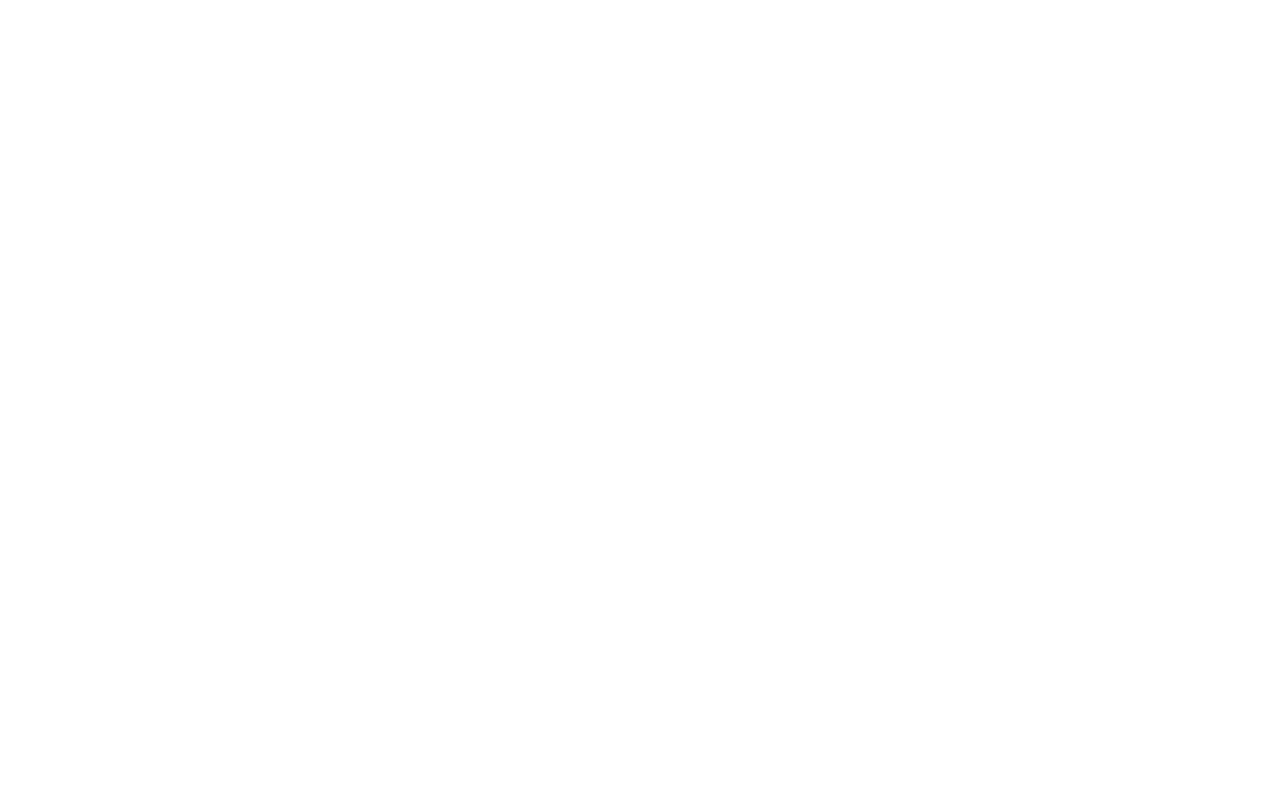
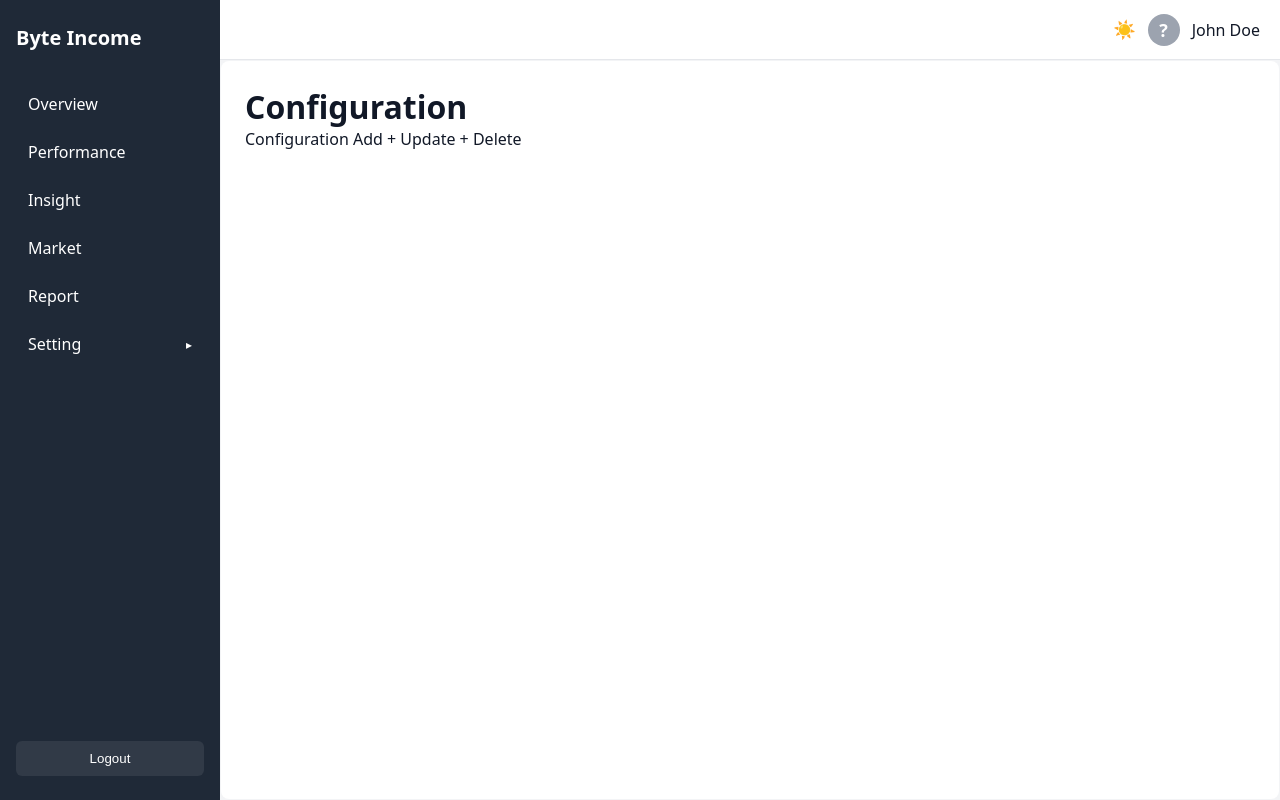
Before and after one commit to lytanghai/byte-income, a Vue app: page /setting/configuration in a window 1280 px wide. Before the commit this address had no page. Built offline with nearby package versions, Linux system fonts and the light colour scheme; the HTML template or start-up script is replaced by a standard one.

Commit message:
apply new ui

```diff
--- a/src/layouts/DashboardLayout.vue
+++ b/src/layouts/DashboardLayout.vue
@@ -8,10 +8,26 @@
             <div class="menu-container">
                 <nav class="menu">
                     <RouterLink @click="closeSidebar" to="/overview">Overview</RouterLink>
-                    <RouterLink @click="closeSidebar" to="/income">Income</RouterLink>
-                    <RouterLink @click="closeSidebar" to="/expense">Expense</RouterLink>
+                    <RouterLink @click="closeSidebar" to="/performance">Performance</RouterLink>
+                    <RouterLink @click="closeSidebar" to="/insight">Insight</RouterLink>
+                    <RouterLink @click="closeSidebar" to="/market">Market</RouterLink>
                     <RouterLink @click="closeSidebar" to="/report">Report</RouterLink>
-                    <RouterLink @click="closeSidebar" to="/setting">Setting</RouterLink>
+                     <div class="menu-group">
+                        <div class="menu-parent" @click="toggleSetting">
+                            Setting
+                            <span class="arrow">{{ settingOpen ? '▾' : '▸' }}</span>
+                        </div>
+
+                        <div v-if="settingOpen" class="submenu">
+                            <RouterLink @click="closeSidebar" to="/setting/users">
+                                Users
+                            </RouterLink>
+
+                            <RouterLink @click="closeSidebar" to="/setting/configuration">
+                                Configuration
+                            </RouterLink>
+                        </div>
+                     </div>
                 </nav>
             </div>
 
@@ -50,6 +66,7 @@
         </div>
     </div>
 </template>
+
 <style scoped>
 /* Root layout */
 .layout {
@@ -138,6 +155,41 @@
     background: none;
     border: none;
     cursor: pointer;
+}
+
+.menu-group {
+    display: flex;
+    flex-direction: column;
+}
+
+.menu-parent {
+    padding: 10px 12px;
+    cursor: pointer;
+    border-radius: 6px;
+    display: flex;
+    justify-content: space-between;
+    align-items: center;
+}
+
+.menu-parent:hover {
+    background: rgba(255,255,255,0.08);
+}
+
+.submenu {
+    display: flex;
+    flex-direction: column;
+    margin-left: 12px;
+    gap: 4px;
+}
+
+.submenu a {
+    padding: 8px 12px;
+    font-size: 14px;
+    border-radius: 6px;
+}
+
+.arrow {
+    font-size: 12px;
 }
 
 /* Profile (right of sidebar) */
@@ -315,6 +367,12 @@
     isSidebarOpen.value = false
 }
 
+const settingOpen = ref(false)
+
+const toggleSetting = () => {
+    settingOpen.value = !settingOpen.value
+}
+
 const logout = () => {
     alert('Logged out')
 }
--- /dev/null
+++ b/src/views/Configuration.vue
@@ -0,0 +1,6 @@
+<template>
+  <div>
+    <h1>Configuration</h1>
+    <p>Configuration Add + Update + Delete</p>
+  </div>
+</template>
--- a/src/views/Expense.vue
+++ /dev/null
@@ -1,6 +0,0 @@
-<template>
-  <div>
-    <h1>Expense</h1>
-    <p>This is the expense page.</p>
-  </div>
-</template>
--- a/src/views/Income.vue
+++ /dev/null
@@ -1,7 +0,0 @@
-<template>
-  <div class="page">
-    <h1>Income</h1>
-    <p>This is the income page.</p>
-
-  </div>
-</template>
--- /dev/null
+++ b/src/views/Insight.vue
@@ -0,0 +1,6 @@
+<template>
+  <div>
+    <h1>Insight</h1>
+    <p>Fetch Google News + Forex Factory</p>
+  </div>
+</template>
--- /dev/null
+++ b/src/views/Market.vue
@@ -0,0 +1,6 @@
+<template>
+  <div>
+    <h1>Market</h1>
+    <p>Telegram Receive Alert From VPS</p>
+  </div>
+</template>
--- /dev/null
+++ b/src/views/Performance.vue
@@ -0,0 +1,7 @@
+<template>
+  <div class="page">
+    <h1>Performance</h1>
+    <p>Profit Loss Model + Calendar Profit</p>
+
+  </div>
+</template>
--- a/src/views/Setting.vue
+++ /dev/null
@@ -1,6 +0,0 @@
-<template>
-  <div>
-    <h1>Setting</h1>
-    <p>This is the setting page.</p>
-  </div>
-</template>
--- /dev/null
+++ b/src/views/Users.vue
@@ -0,0 +1,6 @@
+<template>
+  <div>
+    <h1>Users</h1>
+    <p>Create User + Update User + Delete User + Change Password</p>
+  </div>
+</template>
```
Also changed, not shown: src/router/index.js (+10 -6 lines).
